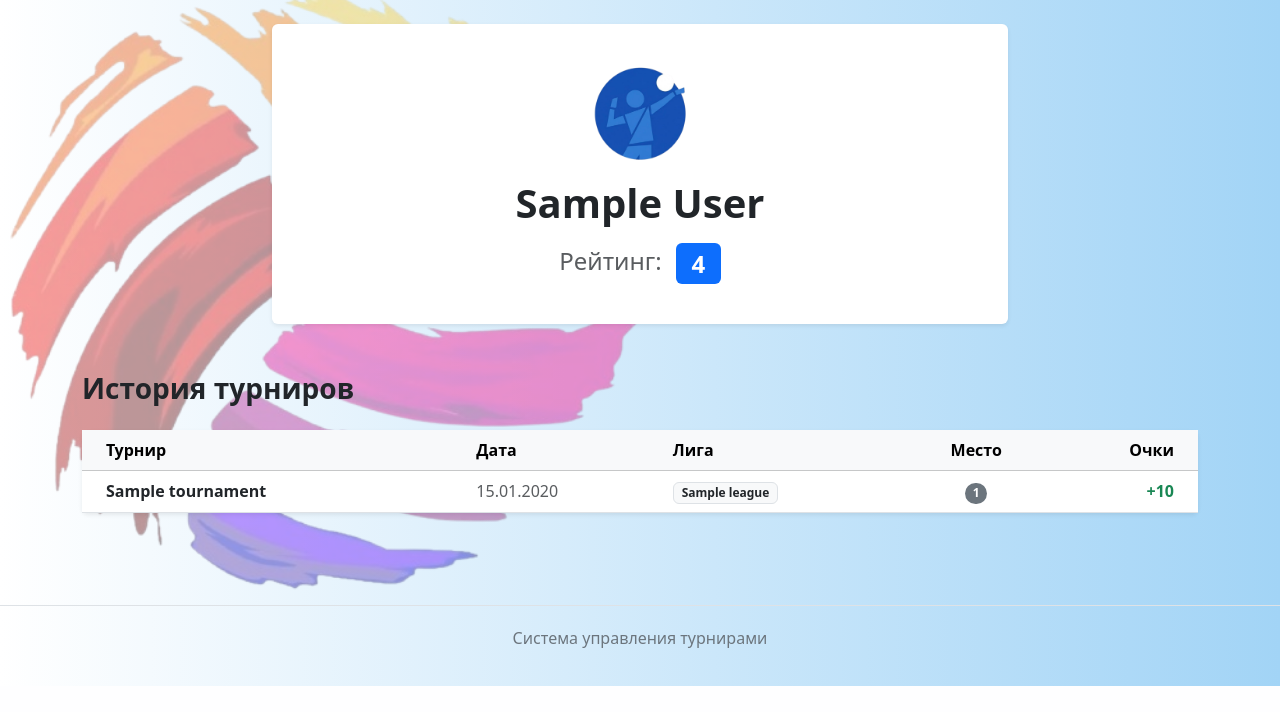
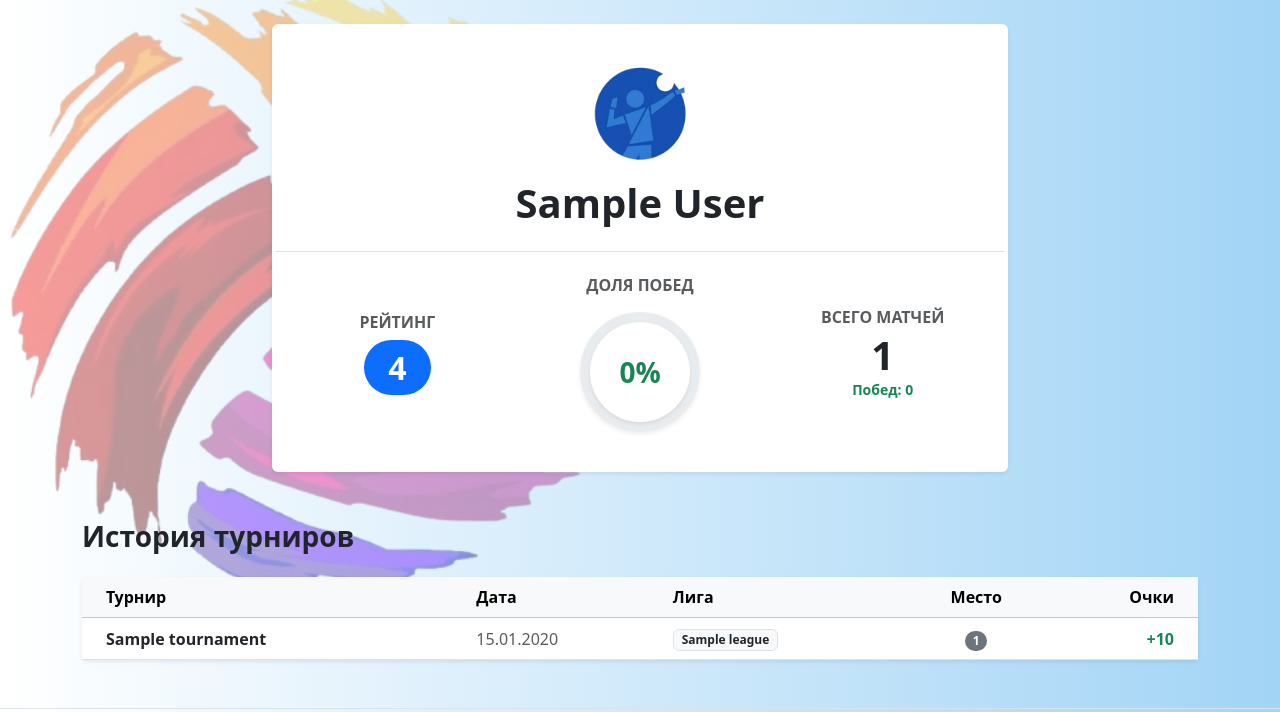
Before and after one commit to Vladimirhoa/turnir-site, a Django app: page /athletes/1/ in a window 1280 px wide. Shown: the part 114-826 px from the top of the page. Before the commit the page ends 800 px from the top, so only its background shows below. Run offline with Django 5.2, Linux system fonts and the light colour scheme; tables that the repository leaves empty hold one stand-in row (values such as "Sample post").

Commit message:
Кружок процента побед

```diff
--- a/Athlete/templates/Athlete/athlete_detail.html
+++ b/Athlete/templates/Athlete/athlete_detail.html
@@ -4,6 +4,31 @@
 {% block title %}Профиль: {{ athlete.first_name }} {{ athlete.last_name }} - BEACH STARS{% endblock %}
 
 {% block content %}
+<style>
+    /* Стили для кругового прогресс-бара */
+    .progress-circle {
+        width: 120px;
+        height: 120px;
+        border-radius: 50%;
+        display: flex;
+        align-items: center;
+        justify-content: center;
+        margin: 0 auto;
+        position: relative;
+    }
+    .progress-circle-inner {
+        width: 100px;
+        height: 100px;
+        background-color: #ffffff;
+        border-radius: 50%;
+        display: flex;
+        flex-direction: column;
+        align-items: center;
+        justify-content: center;
+        z-index: 1;
+    }
+</style>
+
 <nav aria-label="breadcrumb" class="mb-4">
     <ol class="breadcrumb">
         <li class="breadcrumb-item"><a href="{% url 'leaderboard' %}">Рейтинг</a></li>
@@ -13,23 +38,42 @@
 
 <div class="row justify-content-center mb-5">
     <div class="col-lg-8">
-        <div class="card shadow-sm border-0 text-center py-4">
+        <div class="card shadow-sm border-0 py-4">
             <div class="card-body">
-                {% if athlete.gender == 'M' %}
-    <img src="{% static 'images/boy_ava.png' %}" alt="Игрок" width="95" class="mb-3">
+                <div class="text-center mb-4">
+                    {% if athlete.gender == 'M' %}
+                        <img src="{% static 'images/boy_ava.png' %}" alt="Игрок" width="95" class="mb-3">
+                    {% elif athlete.gender == 'F' %}
+                        <img src="{% static 'images/girl_ava.png' %}" alt="Игрок" width="100" class="mb-3">
+                    {% else %}
+                        <img src="{% static 'images/image_1.png' %}" alt="Мяч" width="100" class="mb-3">
+                    {% endif %}
+                    <h1 class="fw-bold mb-1">{{ athlete.first_name }} {{ athlete.last_name }}</h1>
+                </div>
 
-{% elif athlete.gender == 'F' %}
-    <img src="{% static 'images/girl_ava.png' %}" alt="Игрок" width="100" class="mb-3">
+                <div class="row text-center justify-content-center align-items-center mt-4 border-top pt-4">
 
-{% else %}
-    <img src="{% static 'images/image_1.png' %}" alt="Мяч" width="100" class="mb-3">
-{% endif %}
-                <h1 class="fw-bold mb-3">{{ athlete.first_name }} {{ athlete.last_name }}</h1>
+                    <div class="col-sm-4 mb-4 mb-sm-0">
+                        <h6 class="text-muted text-uppercase fw-bold mb-2">Рейтинг</h6>
+                        <span class="badge bg-primary fs-2 rounded-pill px-4">{{ athlete.rating }}</span>
+                    </div>
 
-                <h4 class="text-muted mb-0">
-                    Рейтинг:
-                    <span class="badge bg-primary fs-4 align-middle ms-2">{{ athlete.rating }}</span>
-                </h4>
+                    <div class="col-sm-4 mb-4 mb-sm-0">
+                        <h6 class="text-muted text-uppercase fw-bold mb-3">Доля побед</h6>
+                        <div class="progress-circle shadow-sm" style="background: conic-gradient(#198754 {{ win_percentage }}%, #e9ecef 0);">
+                            <div class="progress-circle-inner shadow-sm">
+                                <span class="fs-3 fw-bold text-success">{{ win_percentage }}%</span>
+                            </div>
+                        </div>
+                    </div>
+
+                    <div class="col-sm-4">
+                        <h6 class="text-muted text-uppercase fw-bold mb-2">Всего матчей</h6>
+                        <div class="fs-1 fw-bold text-dark lh-1">{{ total_matches }}</div>
+                        <div class="text-success small fw-bold mt-1">Побед: {{ wins }}</div>
+                    </div>
+
+                </div>
             </div>
         </div>
     </div>
--- a/Athlete/views.py
+++ b/Athlete/views.py
@@ -1,6 +1,6 @@
 from django.shortcuts import render
 from .models import Athlete
-from Turnir.models import Team
+from Turnir.models import Team, Match
 from django.db.models import Q
 
 def leaderboard(request):
@@ -16,8 +16,21 @@ def leaderboard(request):
 def Athlete_detail(request, athlete_id):
     athlete = Athlete.objects.get(id=athlete_id)
     teams = Team.objects.filter(Q(player_1 = athlete) | Q(player_2 = athlete)).order_by('-tournament__date')
+    finished_matches = Match.objects.filter(
+        (Q(team1__in=teams) | Q(team2__in=teams)),
+        is_finished=True
+    )
+    total_matches = finished_matches.count()
+    wins = 0
+    for match in finished_matches:
+        if match.who_win in teams:
+            wins += 1
+    win_percentage = round((wins / total_matches) * 100) if total_matches > 0 else 0
     context = {
         'athlete': athlete,
-        'teams': teams
+        'teams': teams,
+        'win_percentage': win_percentage,
+        'total_matches': total_matches,
+        'wins': wins
     }
     return render(request, 'Athlete/athlete_detail.html', context)
--- a/Turnir/views.py
+++ b/Turnir/views.py
@@ -9,10 +9,8 @@ def index(request):
     return render(request, 'Turnir/index.html', context)
 
 def tournament_detail(request, tournament_id):
-    # Используем get_object_or_404 для безопасности
     tournament = get_object_or_404(Tournament, id=tournament_id)
 
-    # Список команд для вкладки "Участники/Результаты"
     teams = Team.objects.filter(tournament=tournament).order_by('-league__name', 'place')
 
     matches = Match.objects.filter(tournament=tournament).order_by('court', 'id')
```
